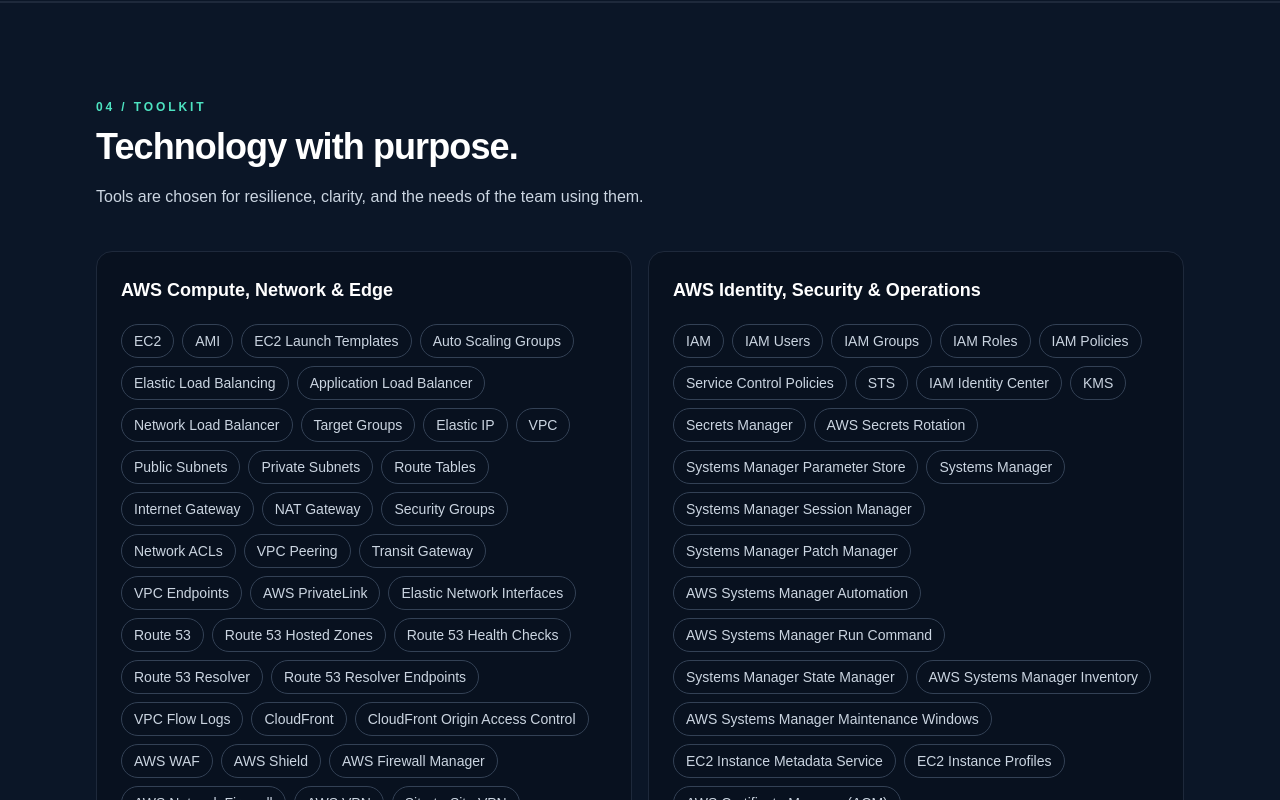
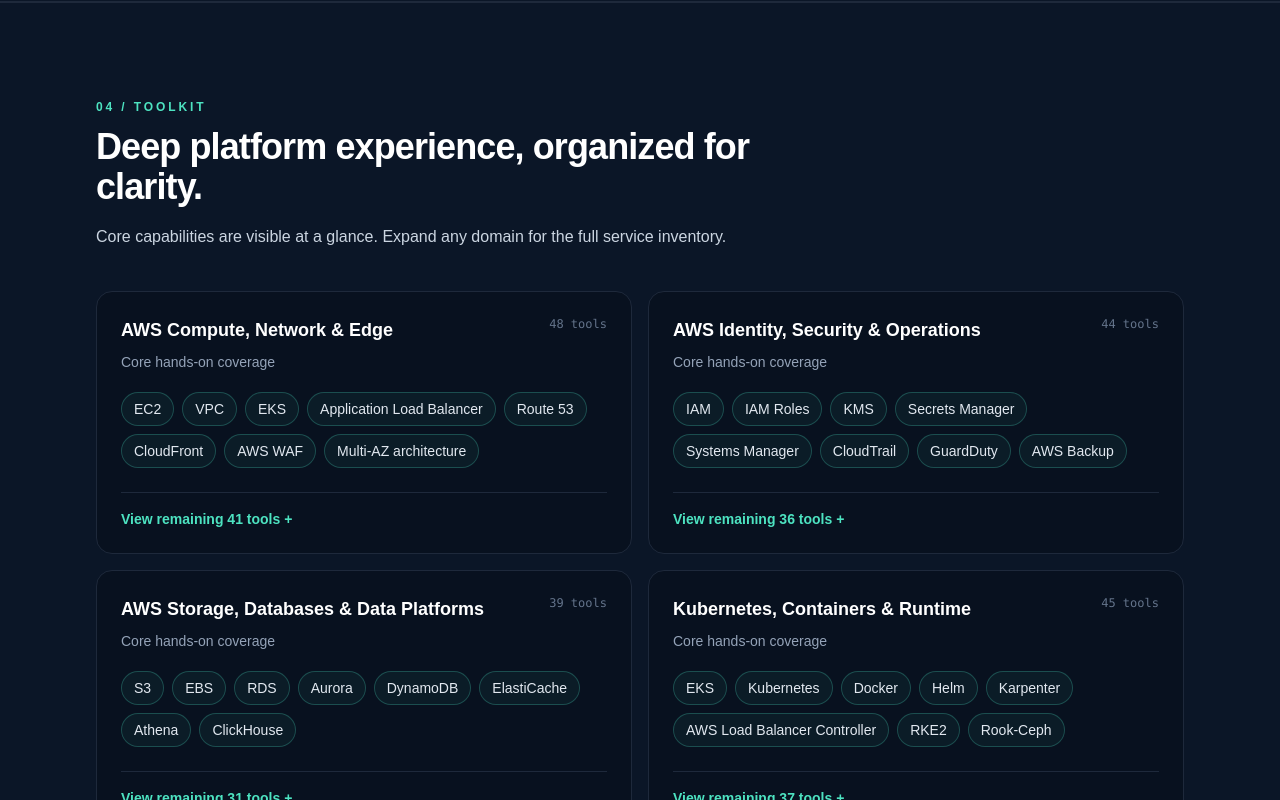
Before and after one commit to erfanehsanii/devops-portfolio, a Next.js app: page / in a window 1280 px wide. Shown: the part 2580-3380 px from the top of the page. Built offline with nearby package versions, Linux system fonts and the light colour scheme.

Commit message:
Present complete skills inventory in expandable domains

```diff
--- a/src/app/page.tsx
+++ b/src/app/page.tsx
@@ -99,16 +99,35 @@
 
       <section id="skills" className="section-anchor border-y border-slate-800 bg-[#0b1627]">
         <div className="mx-auto max-w-6xl px-6 py-24 lg:px-8">
-          <SectionHeading eyebrow="04 / Toolkit" title="Technology with purpose." intro="Tools are chosen for resilience, clarity, and the needs of the team using them." />
+          <SectionHeading eyebrow="04 / Toolkit" title="Deep platform experience, organized for clarity." intro="Core capabilities are visible at a glance. Expand any domain for the full service inventory." />
           <div className="grid gap-4 md:grid-cols-2">
-            {skills.map((group) => (
-              <article key={group.category} className="rounded-2xl border border-slate-800 bg-ink p-6 transition hover:-translate-y-1 hover:border-cyan/50">
-                <h3 className="text-lg font-bold text-white">{group.category}</h3>
-                <div className="mt-5 flex flex-wrap gap-2">
-                  {group.items.map((item) => <span key={item} className="rounded-full border border-slate-700 px-3 py-1.5 text-sm text-slate-300">{item}</span>)}
-                </div>
-              </article>
-            ))}
+            {skills.map((group) => {
+              const additionalItems = group.items.filter((item) => !group.featured.includes(item));
+
+              return (
+                <article key={group.category} className="rounded-2xl border border-slate-800 bg-ink p-6 transition hover:-translate-y-1 hover:border-cyan/50">
+                  <div className="flex items-start justify-between gap-4">
+                    <h3 className="text-lg font-bold text-white">{group.category}</h3>
+                    <span className="shrink-0 font-mono text-xs text-slate-500">{group.items.length} tools</span>
+                  </div>
+                  <p className="mt-2 text-sm text-slate-400">Core hands-on coverage</p>
+                  <div className="mt-5 flex flex-wrap gap-2">
+                    {group.featured.map((item) => <span key={item} className="rounded-full border border-cyan/25 bg-cyan/5 px-3 py-1.5 text-sm text-slate-200">{item}</span>)}
+                  </div>
+                  {additionalItems.length > 0 && (
+                    <details className="group mt-6 border-t border-slate-800 pt-4">
+                      <summary className="cursor-pointer list-none text-sm font-semibold text-cyan [&::-webkit-details-marker]:hidden">
+                        <span className="group-open:hidden">View remaining {additionalItems.length} tools +</span>
+                        <span className="hidden group-open:inline">Hide detailed inventory −</span>
+                      </summary>
+                      <div className="mt-4 flex flex-wrap gap-2">
+                        {additionalItems.map((item) => <span key={item} className="rounded-full border border-slate-700 px-3 py-1.5 text-sm text-slate-400">{item}</span>)}
+                      </div>
+                    </details>
+                  )}
+                </article>
+              );
+            })}
           </div>
         </div>
       </section>
```
